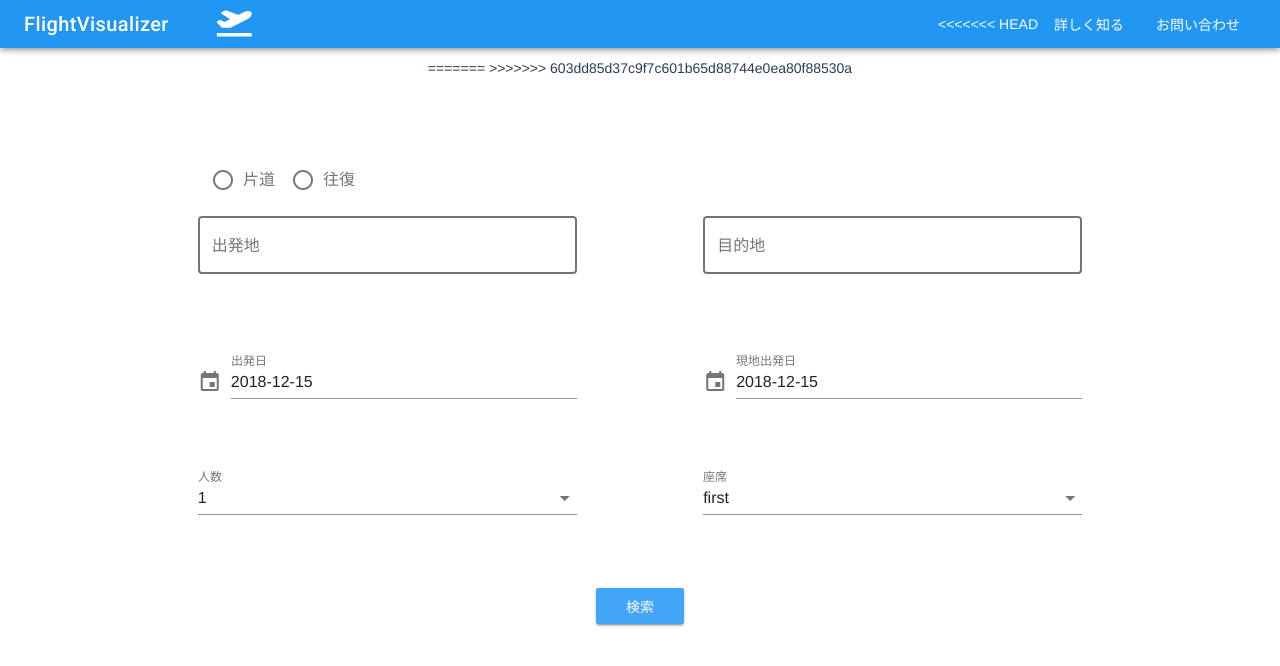
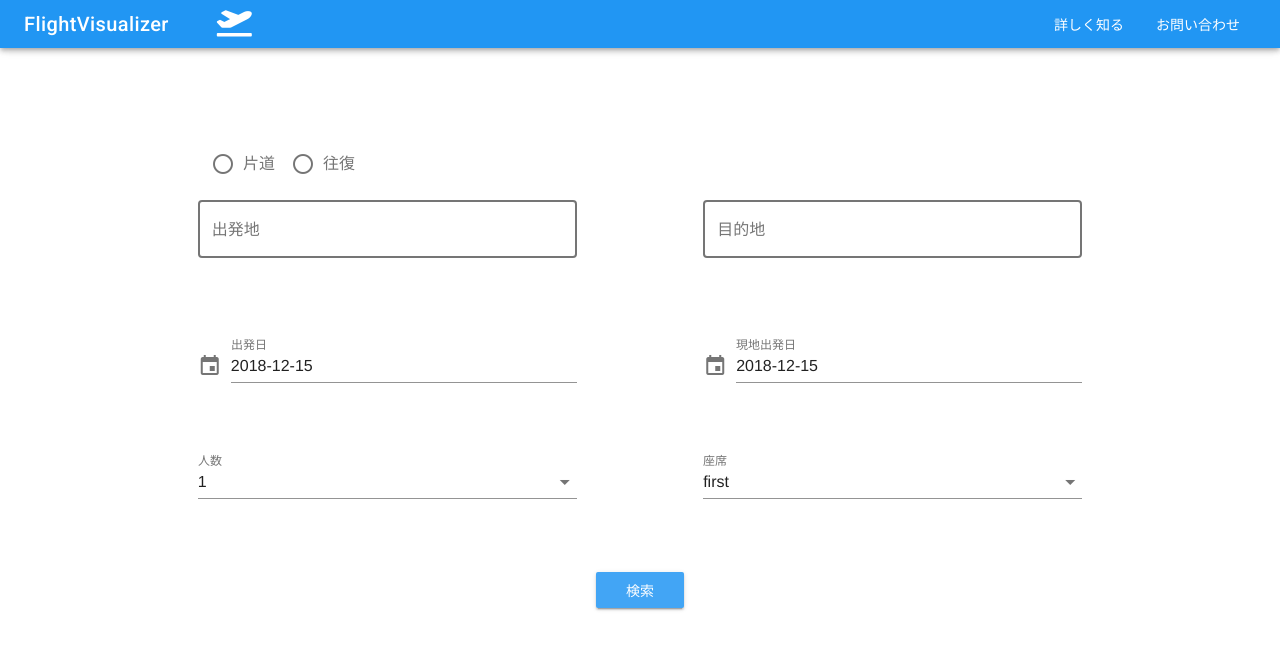
Before and after one commit to 0425karai/flightvisualizer, a Vue app: page /#/home in a window 1280 px wide. Shown: the top 666 px of the page. Built offline with nearby package versions, Linux system fonts and the light colour scheme; what vue-ls would draw is missing.

Commit message:
ヘッダー訂正

```diff
--- a/src/views/Layout/components/HeaderToolBar.vue
+++ b/src/views/Layout/components/HeaderToolBar.vue
@@ -19,17 +19,12 @@
        </span>
      </router-link>
       <v-spacer></v-spacer>
-<<<<<<< HEAD
       <v-toolbar-items>
-      <v-btn flat>詳しく知る</v-btn>
-      <v-btn flat>お問い合わせ</v-btn>
+        <v-btn flat>詳しく知る</v-btn>
+        <v-btn flat>お問い合わせ</v-btn>
 
-    </v-toolbar-items>
-
+      </v-toolbar-items>
     </v-toolbar>
-=======
-      </v-toolbar>
->>>>>>> 603dd85d37c9f7c601b65d88744e0ea80f88530a
   </div>
 </template>
 
```
